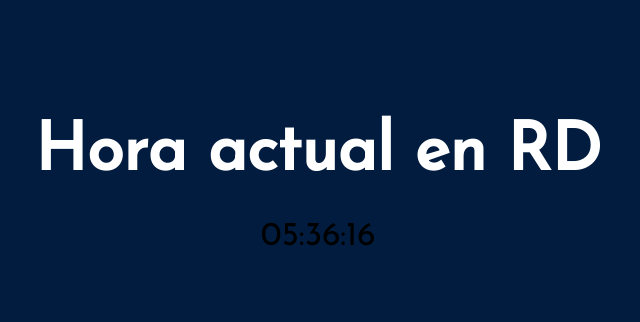
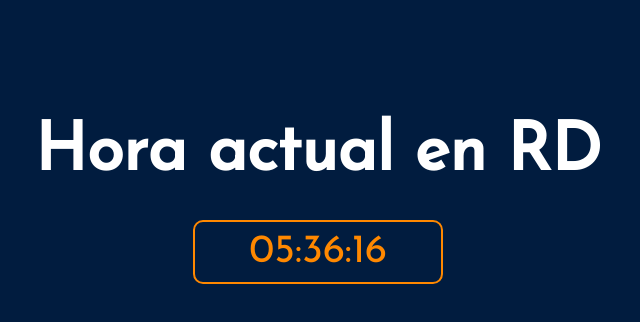
Before and after one commit to geronimoD18/turbo-waddle, a plain HTML site: page index.html in a window 1280 px wide. Shown: the whole page, without its empty margins (322-962 px from the left). Drawn offline with Linux system fonts and the light colour scheme.

Commit message:
improved/added some missing things from the body and css area

```diff
--- a/index.html
+++ b/index.html
@@ -31,12 +31,18 @@
         h1{
             color: #fff;
         }
-        .time{
+        /* .time{
             color: #fff;
-        }
+        } */
         .sec,
         .tm{
+            max-width: 250px;
             color: rgb(255, 136, 0);
+            font-size: 30pt;
+
+            border: 2px solid rgb(255, 136, 0);
+            border-radius: 10px;
+            padding: 10px;
         }
         .top{
             width: 100%;
@@ -49,7 +55,9 @@
     <div class="container">
         <h1>Hora actual en RD</h1>
         <br>
-        <p id="hora-actual"></p>
+        <center>
+            <p class="tm" id="hora-actual"></p>
+        </center>
     </div>
     <script>
         function displayTime() {
```
